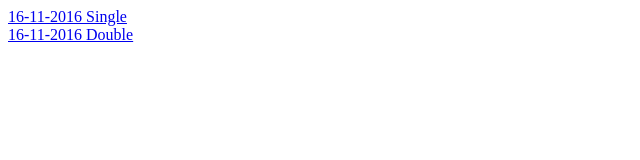
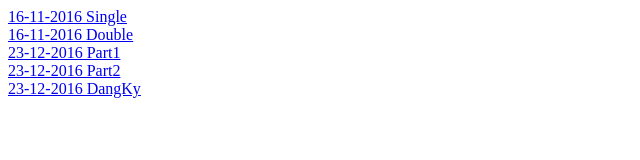
Before and after one commit to namnd95/namnd95.github.io, a plain HTML site: page printfile/index.html in a window 1280 px wide. Shown: the whole page, without its empty margins (0-640 px from the left). Drawn offline with Linux system fonts and the light colour scheme.

Commit message:
Modified printFile index

```diff
--- a/printfile/index.html
+++ b/printfile/index.html
@@ -2,5 +2,8 @@
   <body>
     <a href="16-11-2016/single.pdf"> 16-11-2016 Single </a> <br/>
     <a href="16-11-2016/double.pdf"> 16-11-2016 Double </a> <br/>
+    <a href="23-12-2016/Part1.pdf"> 23-12-2016 Part1 </a> <br/>
+    <a href="23-12-2016/Part2.pdf"> 23-12-2016 Part2 </a> <br/>
+    <a href="23-12-2016/DangkyThiToan.pdf"> 23-12-2016 DangKy </a> <br/>
   </body>
 </html>
```
